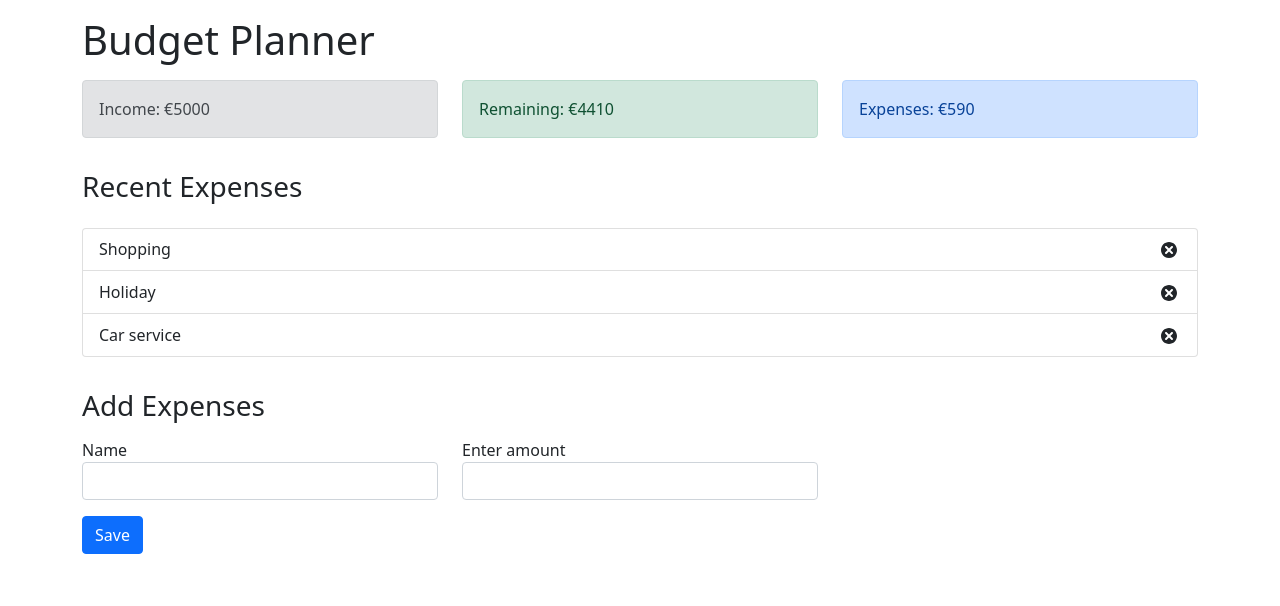
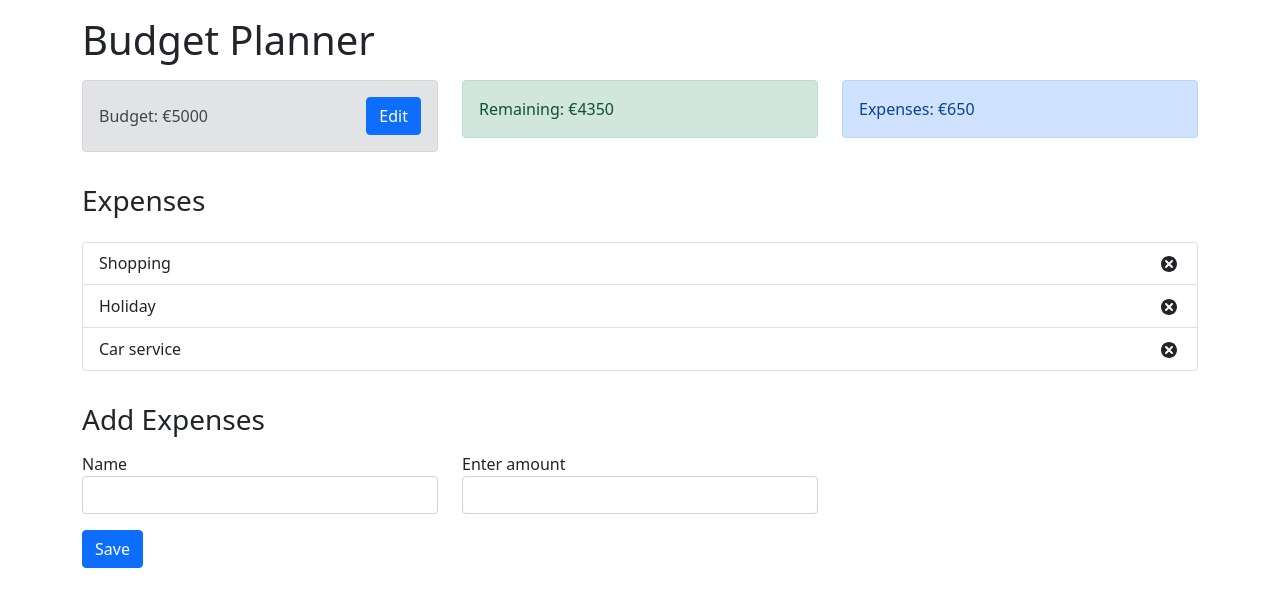
Before and after one commit to nickbalan/budget-planner-app, a React (Create React App) app: page / in a window 1280 px wide. Shown: the top 606 px of the page. Built offline with nearby package versions, Linux system fonts and the light colour scheme.

Commit message:
Implementing the Edit Budget button

```diff
--- a/src/App.js
+++ b/src/App.js
@@ -24,7 +24,7 @@ const App = () => {
           </div>
         </div>
         <div>
-          <h3 className='mt-3'>Recent Expenses</h3>
+          <h3 className='mt-3'>Expenses</h3>
           <div className='row'>
             <div className='col-sm'>
               <ExpenseList />
--- a/src/components/Budget.js
+++ b/src/components/Budget.js
@@ -1,11 +1,35 @@
-import React, { useContext } from 'react';
+import React, { useContext, useState } from 'react';
 import { AppContext } from '../context/AppContext';
+import SaveNewBudget from './SaveNewBudget';
+import BudgetEditing from './BudgetEditing';
+
 
 const Budget = () => {
-  const { budget } = useContext(AppContext);
+  const { budget, dispatch } = useContext(AppContext);
+  const [isEditing, setIsEditing] = useState(false);
+
+  /* Edits a new budget value */
+  const handleEditClick = () => {
+    setIsEditing(true);
+  };
+
+  /* Saves a new budget value */
+  const handleSaveClick = (value) => {
+    dispatch({
+      type: 'SET_BUDGET',
+      payload: value,
+    });
+    setIsEditing(false);
+  };
+
+
   return (
-    <div className='alert alert-secondary'>
-      <span>Income: €{budget}</span>
+    <div className='alert alert-secondary p-3 d-flex align-items-center justify-content-between'>
+      {isEditing ? (
+				<SaveNewBudget handleSaveClick={handleSaveClick} budget={budget} />
+			) : (
+				<BudgetEditing handleEditClick={handleEditClick} budget={budget} />
+			)}
     </div>
   )
 };
--- /dev/null
+++ b/src/components/BudgetEditing.js
@@ -0,0 +1,14 @@
+import React from 'react';
+
+const BudgetEditing = (props) => {
+  return (
+    <>
+      <span>Budget: €{props.budget}</span>
+      <button type='button' className='btn btn-primary' onClick={props.handleEditClick}>
+        Edit
+      </button>
+    </>
+  );
+};
+
+export default BudgetEditing;
--- /dev/null
+++ b/src/components/SaveNewBudget.js
@@ -0,0 +1,27 @@
+import React, { useState } from 'react';
+
+const SaveNewBudget = (props) => {
+  const [value, setValue] = useState(props.budget);
+
+  return (
+    <>
+      <input
+        required='required'
+        type='number'
+        className='form-control mr-3'
+        id='name'
+        value={value}
+        onChange={(event) => setValue(event.target.value)}
+      />
+      <button
+      type="button"
+      className='btn btn-primary'
+      onClick={() => props.handleSaveClick(value)}
+      >
+        Save
+      </button>
+    </>
+  );
+};
+
+export default SaveNewBudget;
--- a/src/context/AppContext.js
+++ b/src/context/AppContext.js
@@ -1,4 +1,5 @@
-import { createContext, useReducer } from "react";
+import React, { createContext, useReducer } from "react";
+import { v4 as uuidv4 } from 'uuid';
 
 /* Updates the state based on the action */
 const AppReducer = (state, action) => {
@@ -15,18 +16,23 @@ const AppReducer = (state, action) => {
           (expense) => expense.id !== action.payload
         ),
       };
-      default:
-        return state;
-  }
-}
+    case 'SET_BUDGET':
+      return {
+        ...state,
+        budget: action.payload,
+      }
+    default:
+      return state;
+  };
+};
 
 /* Sets the initial state when the app is loaded */
 const initialState = {
   budget: 5000,
   expenses: [
-    { id: 12, name: 'Shopping', cost: 40 },
-    { id: 13, name: 'Holiday', cost: 500 },
-    { id: 14, name: 'Car service', cost: 50 },
+    { id: uuidv4(), name: 'Shopping', cost: 100 },
+    { id: uuidv4(), name: 'Holiday', cost: 500 },
+    { id: uuidv4(), name: 'Car service', cost: 50 },
   ],
 };
 
@@ -42,11 +48,12 @@ export const AppProvider = (props) => {
   return (
     <AppContext.Provider
       value={{
+        expenses: state.expenses,
         budget: state.budget,
-        expenses: state.expenses,
         dispatch,
       }}
     >
       {props.children}
-    </AppContext.Provider>)
+    </AppContext.Provider>
+  );
 };
```
